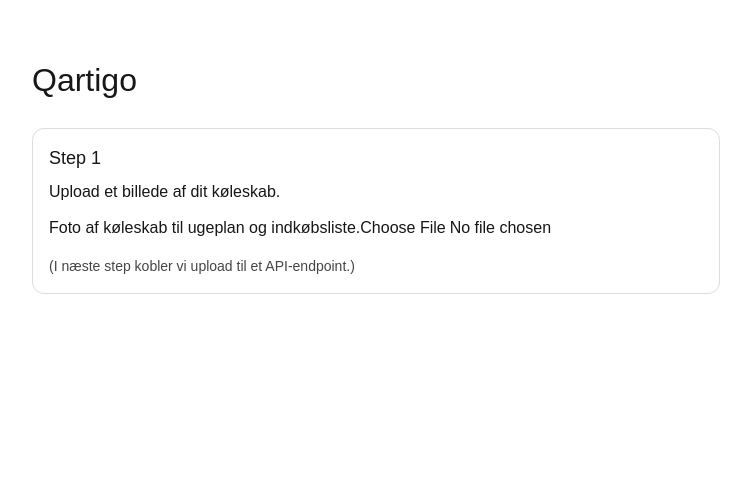
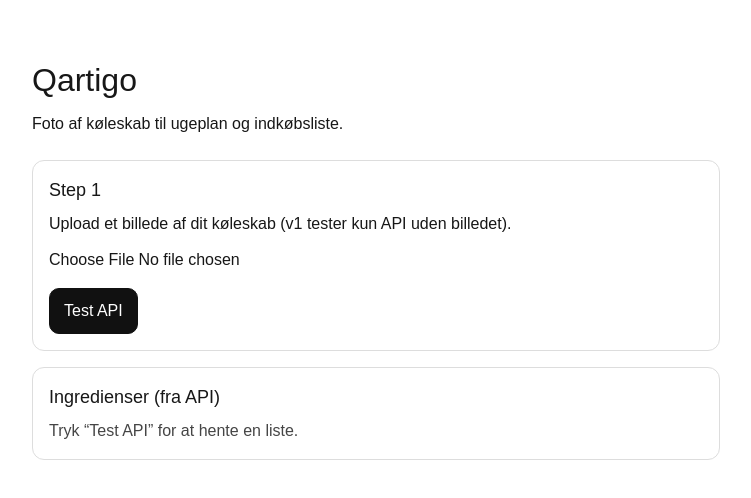
Before and after one commit to christianfrederiksenmusic/foodfolder, a Next.js app: page / in a window 1280 px wide. Shown: the top 498 px of the page, without its empty margins (264-1015 px from the left). Built offline with nearby package versions, Linux system fonts and the light colour scheme.

Commit message:
Add fridge API stub + UI test button

```diff
--- /dev/null
+++ b/app/api/fridge/route.ts
@@ -0,0 +1,11 @@
+import { NextResponse } from "next/server";
+
+export async function POST() {
+  return NextResponse.json({
+    items: [
+      { name: "skyr", confidence: 0.9 },
+      { name: "løg", confidence: 0.85 },
+      { name: "tomater", confidence: 0.8 },
+    ],
+  });
+}
--- a/app/page.tsx
+++ b/app/page.tsx
@@ -1,21 +1,96 @@
+"use client";
+
+import { useState } from "react";
+
+type Item = { name: string; confidence: number };
+
 export default function Home() {
+  const [items, setItems] = useState<Item[]>([]);
+  const [loading, setLoading] = useState(false);
+  const [error, setError] = useState<string | null>(null);
+
+  async function testApi() {
+    setLoading(true);
+    setError(null);
+    try {
+      const res = await fetch("/api/fridge", { method: "POST" });
+      if (!res.ok) throw new Error(`API error: ${res.status}`);
+      const data = (await res.json()) as { items: Item[] };
+      setItems(data.items ?? []);
+    } catch (e: any) {
+      setError(e?.message ?? "Unknown error");
+    } finally {
+      setLoading(false);
+    }
+  }
+
   return (
     <main style={{ maxWidth: 720, margin: "40px auto", padding: 16 }}>
       <h1 style={{ fontSize: 32, marginBottom: 8 }}>Qartigo</h1>
       <p style={{ fontSize: 16, marginBottom: 24 }}>
-
+        Foto af køleskab til ugeplan og indkøbsliste.
       </p>
 
-      <section style={{ border: "1px solid #ddd", borderRadius: 12, padding: 16 }}>
+      <section
+        style={{
+          border: "1px solid #ddd",
+          borderRadius: 12,
+          padding: 16,
+          marginBottom: 16,
+        }}
+      >
         <h2 style={{ fontSize: 18, marginBottom: 8 }}>Step 1</h2>
-        <p style={{ marginBottom: 12 }}>Upload et billede af dit køleskab.</p>
-Foto af køleskab til ugeplan og indkøbsliste.
+        <p style={{ marginBottom: 12 }}>
+          Upload et billede af dit køleskab (v1 tester kun API uden billedet).
+        </p>
 
         <input type="file" accept="image/*" />
 
-        <div style={{ marginTop: 16, fontSize: 14, opacity: 0.8 }}>
-          (I næste step kobler vi upload til et API-endpoint.)
+        <div style={{ marginTop: 16 }}>
+          <button
+            onClick={testApi}
+            disabled={loading}
+            style={{
+              padding: "10px 14px",
+              borderRadius: 10,
+              border: "1px solid #111",
+              background: loading ? "#eee" : "#111",
+              color: loading ? "#111" : "#fff",
+              cursor: loading ? "default" : "pointer",
+            }}
+          >
+            {loading ? "Tester..." : "Test API"}
+          </button>
         </div>
+
+        {error && (
+          <p style={{ marginTop: 12, color: "crimson" }}>Fejl: {error}</p>
+        )}
+      </section>
+
+      <section style={{ border: "1px solid #ddd", borderRadius: 12, padding: 16 }}>
+        <h2 style={{ fontSize: 18, marginBottom: 8 }}>Ingredienser (fra API)</h2>
+
+        {items.length === 0 ? (
+          <p style={{ opacity: 0.8 }}>Tryk “Test API” for at hente en liste.</p>
+        ) : (
+          <div style={{ display: "flex", flexWrap: "wrap", gap: 8 }}>
+            {items.map((it) => (
+              <span
+                key={it.name}
+                style={{
+                  padding: "6px 10px",
+                  borderRadius: 999,
+                  border: "1px solid #ccc",
+                  fontSize: 14,
+                }}
+                title={`confidence: ${it.confidence}`}
+              >
+                {it.name}
+              </span>
+            ))}
+          </div>
+        )}
       </section>
     </main>
   );
```
